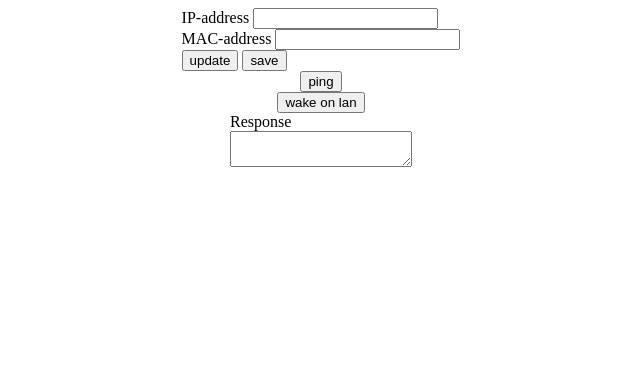
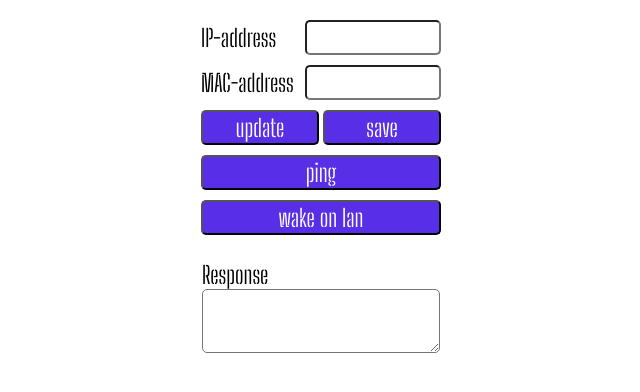
Before and after one commit to Vemestael/wolping, a Django app: template wolping_app/templates/wolping_app/index.html in a window 1280 px wide. Shown: the top 392 px of the page, without its empty margins (319-959 px from the left). Run offline with Django 3.2, Linux system fonts and the light colour scheme; the template is opened without the code that fills it, so the values that code supplies are empty.

Commit message:
add styles

```diff
--- a/wolping_app/templates/wolping_app/index.html
+++ b/wolping_app/templates/wolping_app/index.html
@@ -5,6 +5,44 @@
 
   <title>WolPing</title>
   <meta charset="utf-8">
+  <style>
+    @import url('https://fonts.googleapis.com/css2?family=Big+Shoulders+Stencil+Display&display=swap');
+
+    div {
+      margin-top: 10px;
+    }
+    label {
+      font-family: 'Big Shoulders Stencil Display', cursive;
+      font-size: 24px;
+      display: inline-block;
+      width: 100px;
+    }
+    input[type="text"] {
+      font-family: 'Big Shoulders Stencil Display', cursive;
+      font-size: 24px;
+      width: 128px;
+      border-radius: 5px;
+    }
+    textarea {
+      font-family: 'Big Shoulders Stencil Display', cursive;
+      font-size: 24px;
+      width: 232px;
+      border-radius: 5px;
+    }
+    input[type="submit"] {
+      font-family: 'Big Shoulders Stencil Display', cursive;
+      font-size: 24px;
+      color: white;
+      background-color: rgb(88, 46, 230);
+      border-radius: 5px;
+    }
+    .data-btn {
+      width: 118px;
+    }
+    .wolping-btn {
+      width: 240px;
+    }
+  </style>
 </head>
 
 <body>
@@ -20,21 +58,21 @@
         <input type="text" name="mac-address" id="mac-address" value="{{ mac }}">
       </div>
       <div>
-        <input type="submit" value="update" name="update">
-        <input type="submit" value="save" name="save">
+        <input type="submit" value="update" name="update" class="data-btn">
+        <input type="submit" value="save" name="save" class="data-btn">
       </div>
     </form>
     <div>
     <form action="{% url 'ping' %}" method="GET">
-      <input type="submit" value="ping" name="ping">
+      <input type="submit" value="ping" name="ping" class="wolping-btn">
     </form>
     </div>
     <div>
       <form action="{% url 'wol' %}" method="GET">
-        <input type="submit" value="wake on lan" name="wol">
+        <input type="submit" value="wake on lan" name="wol" class="wolping-btn">
       </form>
     </div>
-    <div>
+    <div style="margin-top: 25px;">
       <label>Response</label><br>
       <textarea>{{ response }}</textarea>
     </div>
```
